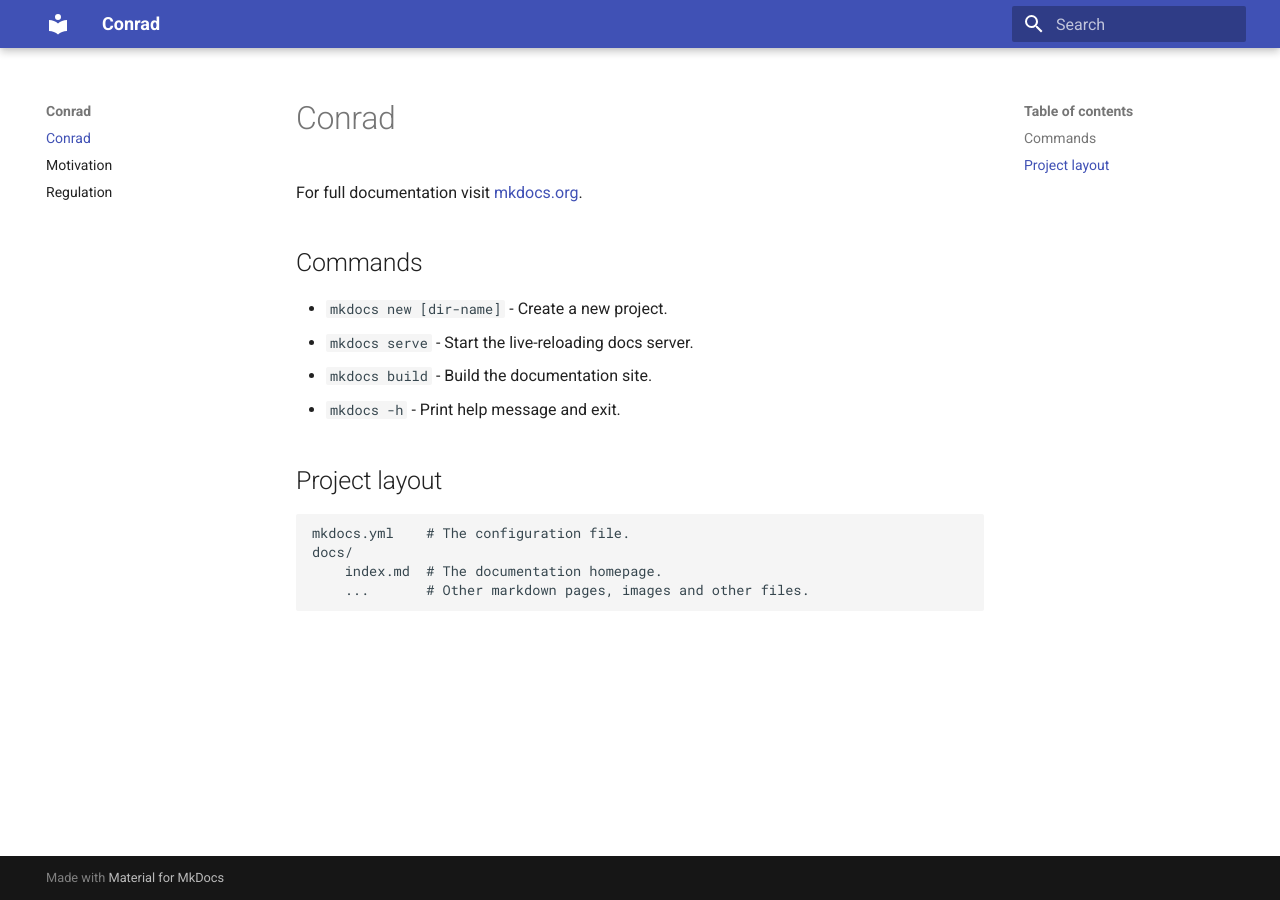
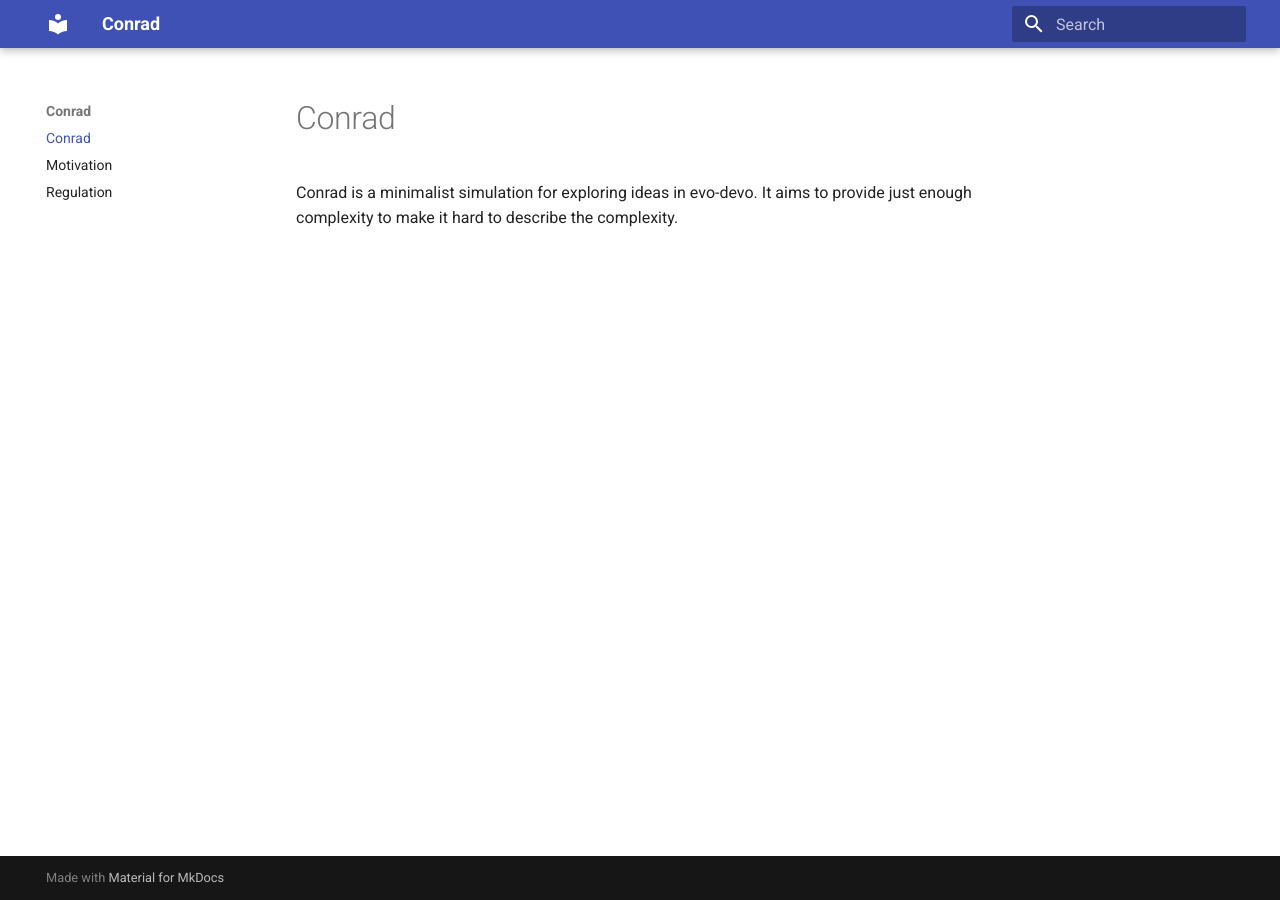
Before and after one commit to brettc/conrad, an MkDocs documentation site: the page built from docs/index.md, in a window 1280 px wide. Built offline with MkDocs 1.6.1 and Material for MkDocs 9.7.7, drawn with Linux system fonts in a browser that asks for light colours.

Commit message:
ci: test netlify

```diff
--- a/docs/index.md
+++ b/docs/index.md
@@ -1,17 +1,3 @@
 # Conrad
 
-For full documentation visit [mkdocs.org](https://www.mkdocs.org).
-
-## Commands
-
-* `mkdocs new [dir-name]` - Create a new project.
-* `mkdocs serve` - Start the live-reloading docs server.
-* `mkdocs build` - Build the documentation site.
-* `mkdocs -h` - Print help message and exit.
-
-## Project layout
-
-    mkdocs.yml    # The configuration file.
-    docs/
-        index.md  # The documentation homepage.
-        ...       # Other markdown pages, images and other files.
+Conrad is a minimalist simulation for exploring ideas in evo-devo. It aims to provide just enough complexity to make it hard to describe the complexity.
```
Also changed, not shown: README.md (+0 -3 lines).
